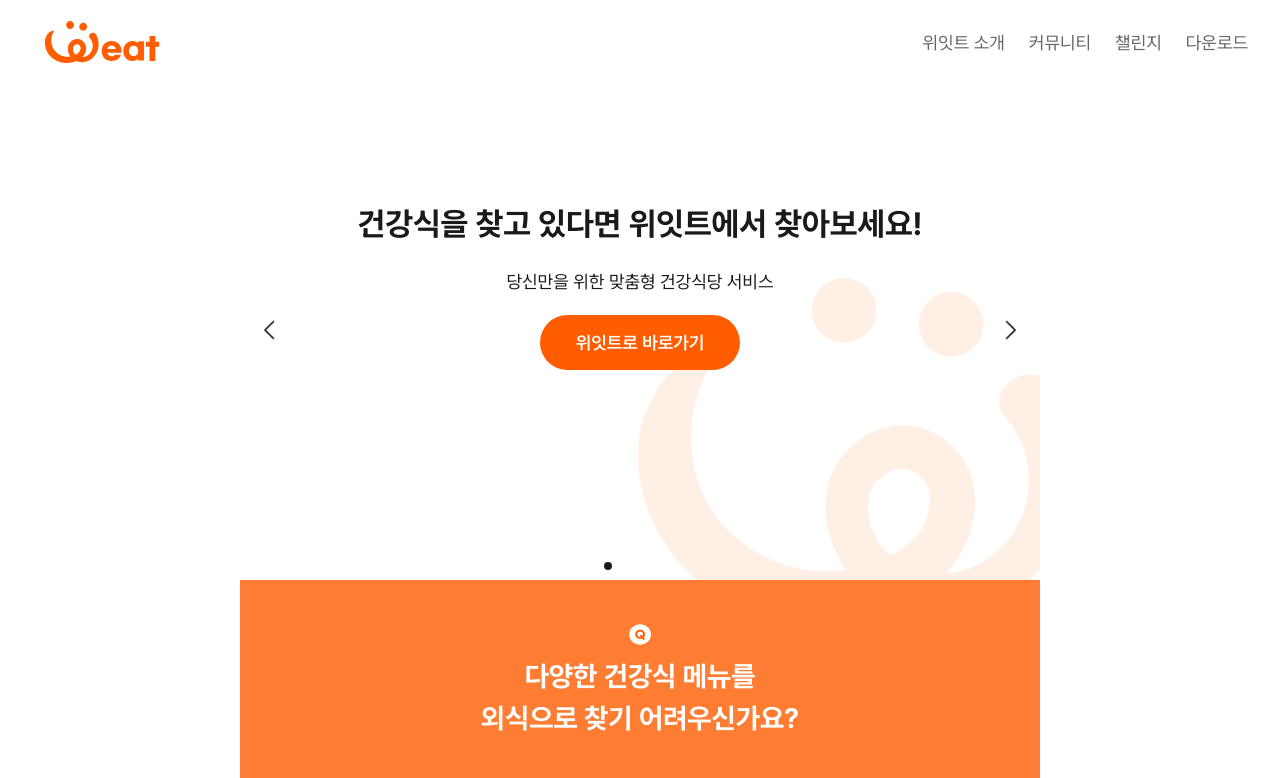
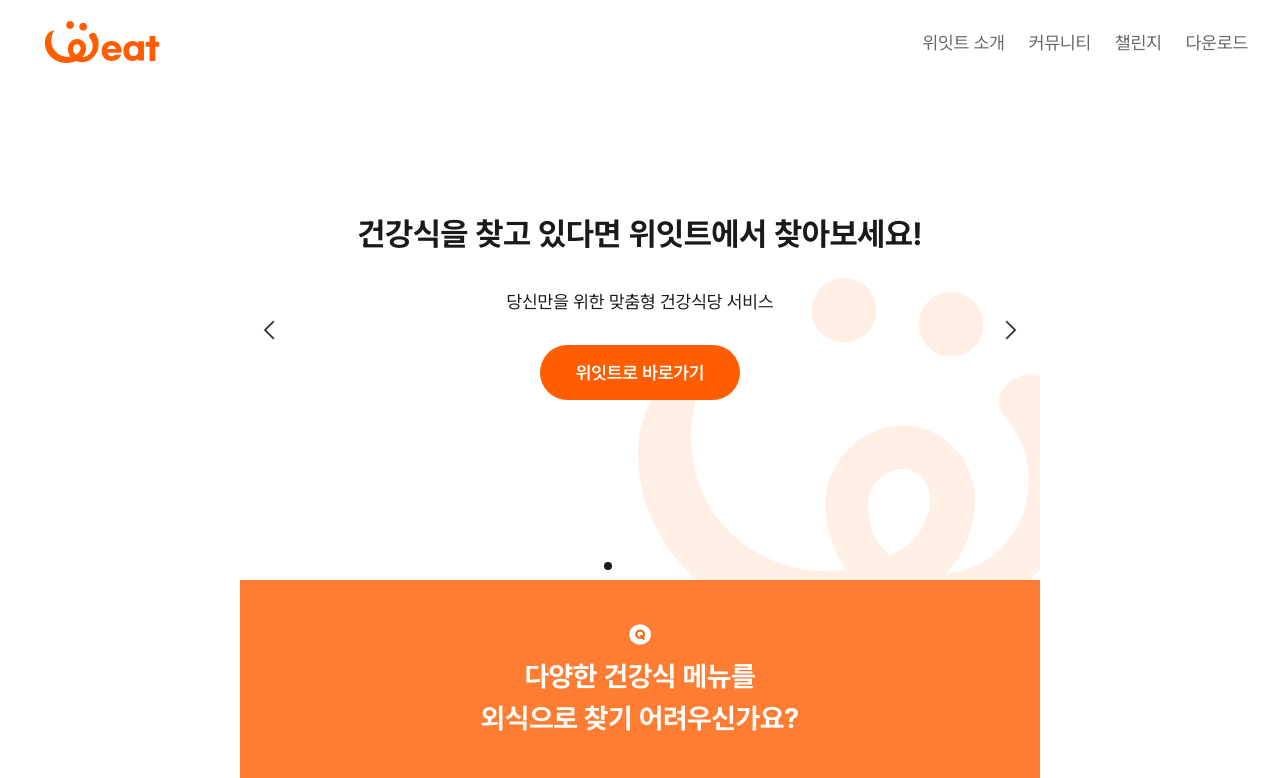
Before and after one commit to hyun2e/weat-landing, a React (Vite) app: page / in a window 1280 px wide. Shown: the top 778 px of the page. Built offline with nearby package versions, Linux system fonts and the light colour scheme.

Commit message:
slider edit

```diff
--- a/src/components/Slider.jsx
+++ b/src/components/Slider.jsx
@@ -31,10 +31,10 @@ const Slide = styled.div`
   flex-direction: column;
   align-items: center;
   justify-content: flex-end;
-  padding-bottom: 210px;
+  padding-bottom: 180px;
   font-size: 32px;
   color: white;
-  gap: 20px;
+  gap: 30px;
 `;
 
 const UnvisibleDiv = styled.div`
@@ -52,6 +52,7 @@ const HeroContent = styled.p`
   font-size: 18px;
   text-align: center;
   color: ${({ isActive }) => (isActive ? "#ffffff" : "#1A1A1A")};
+  gap: 16px;
 `;
 
 // 좌측 화살표 버튼
```
